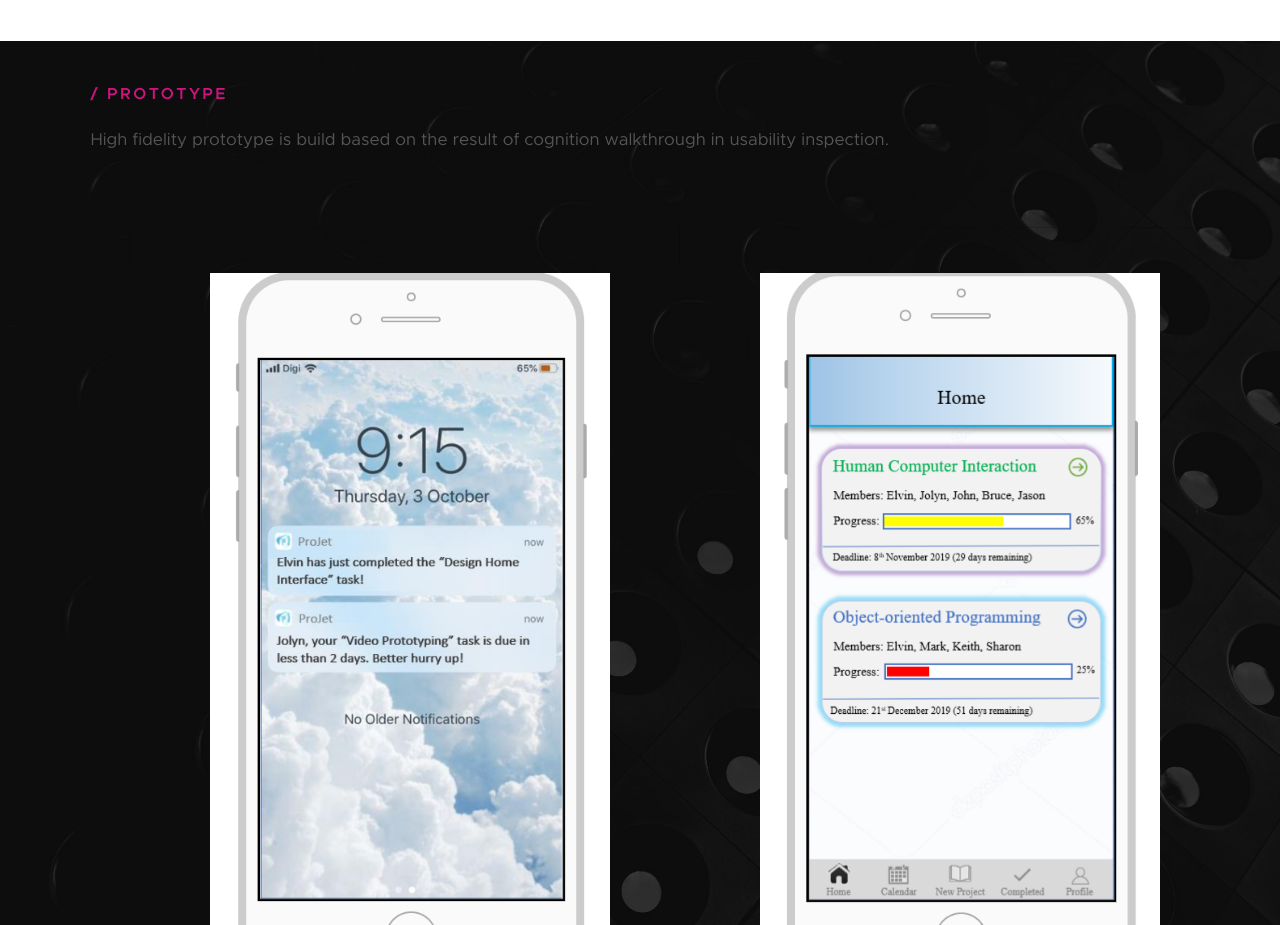
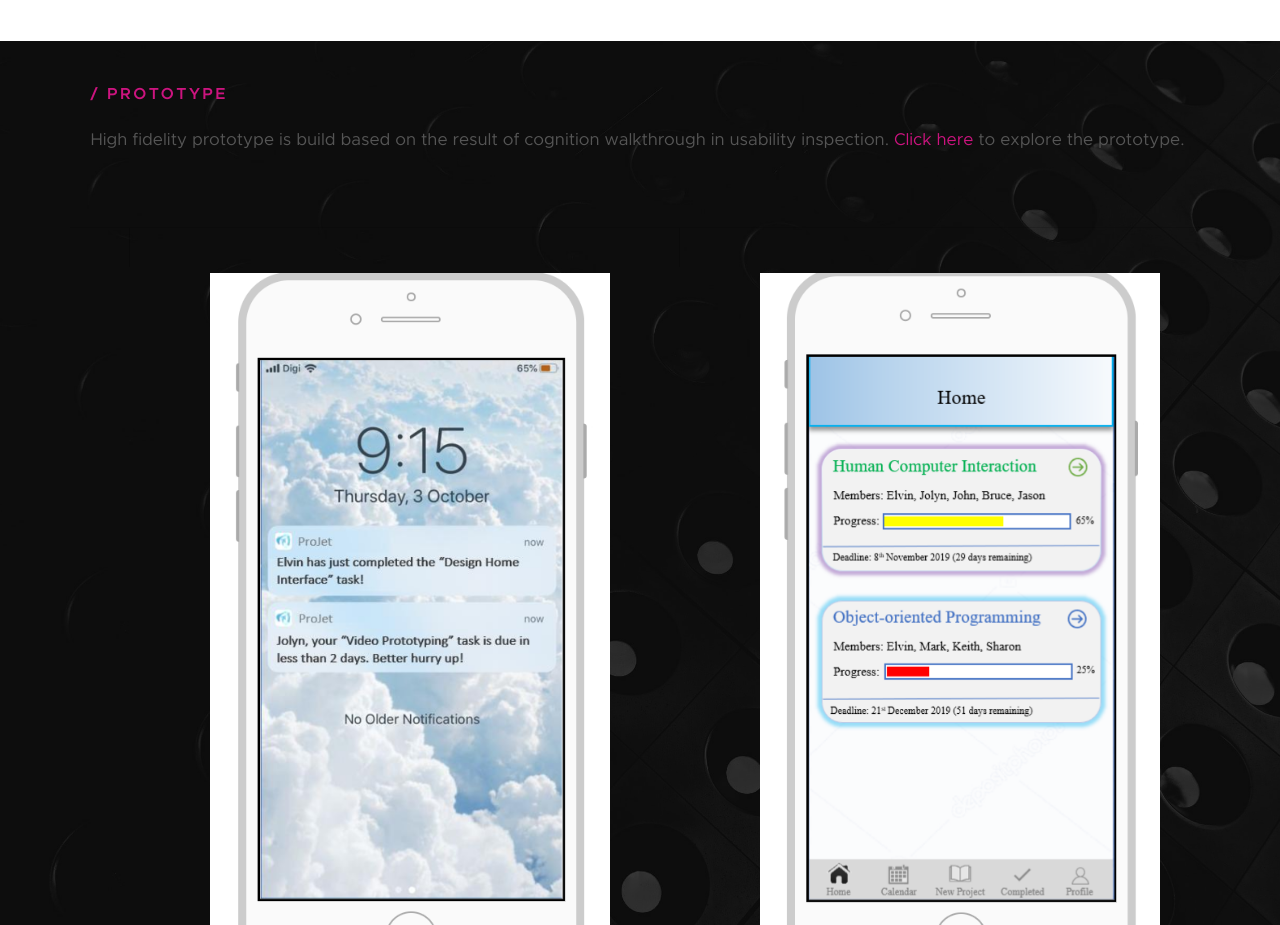
Before and after one commit to iellvintan/projet, a plain HTML site: page index.html in a window 1280 px wide. Shown: the part 9700-10625 px from the top of the page. Drawn offline with Linux system fonts and the light colour scheme; files whose address does not match are found by name.

Commit message:
Update index.html

```diff
--- a/index.html
+++ b/index.html
@@ -493,6 +493,7 @@
             <div class="col-full">
                 <p>
                     High fidelity prototype is build based on the result of cognition walkthrough in usability inspection.
+                    <a href="https://pr.to/OLBA5Q/">Click here</a> to explore the prototype.
                 </p>
             </div>
         </div> <!-- end prototype-desc -->
```
